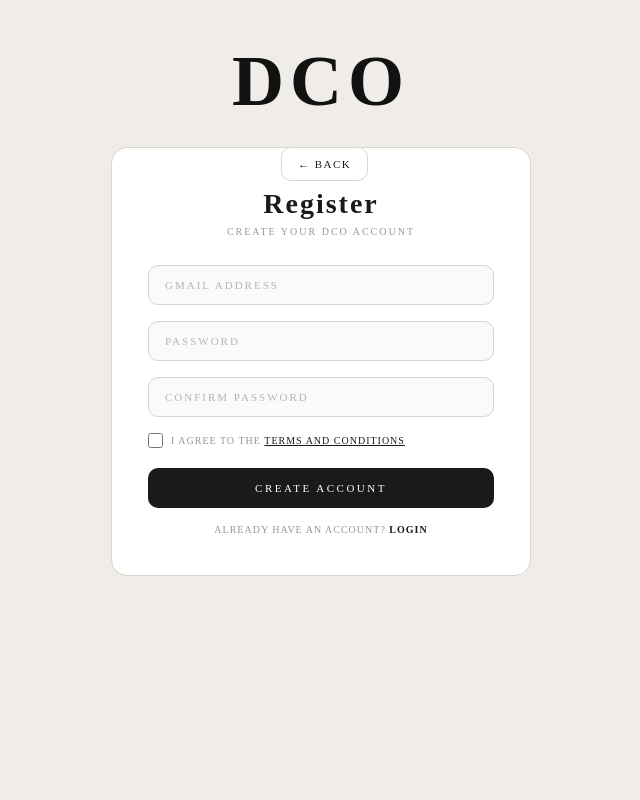
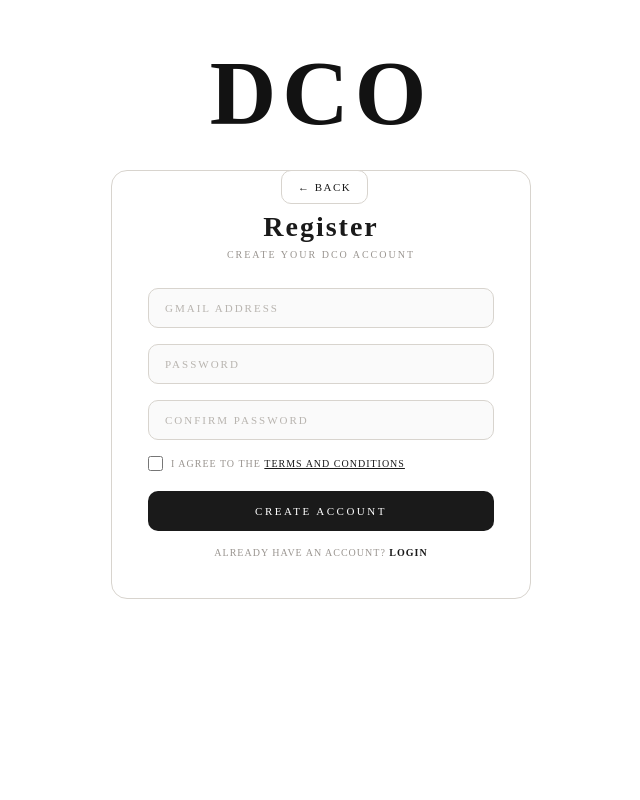
Before and after one commit to dacoliatpaul-boop/e-commerce-web, a PHP site: page /register.php in a window 1280 px wide. Shown: the whole page, without its empty margins (319-959 px from the left). Run offline with PHP 8.4, Linux system fonts and the light colour scheme; some web fonts are replaced.

Commit message:
updated login and register bg color and change logo size

```diff
--- a/DACO/css/auth.css
+++ b/DACO/css/auth.css
@@ -7,14 +7,14 @@
 }
 
 body {
-    background: #F0EDE8;
+    background: #ffffff;
     min-height: 100vh;
     font-family: 'Joan', serif;
 }
 
 /* ── Brand logo ── */
 .DCO {
-    font-size: 72px;
+    font-size: 92px;
     font-family: 'Joan', serif;
     font-weight: bold;
     text-align: center;
--- a/DACO/css/style.css
+++ b/DACO/css/style.css
@@ -16,7 +16,7 @@ body{
     top: 0; left: 0; right: 0;
     height: 60px;
     background: #ffffff;
-    border-bottom: 1px solid #e0e0e0;
+    border-bottom: 1px solid #ffffff;
     display: flex;
     align-items: center;
     justify-content: space-between;
```
